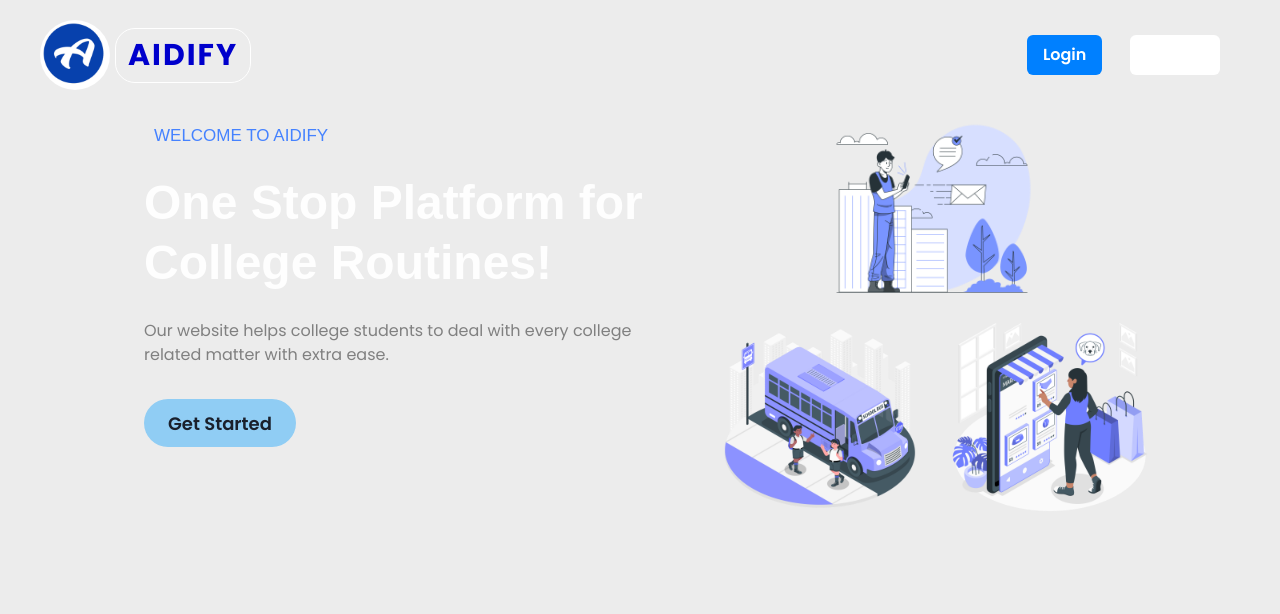
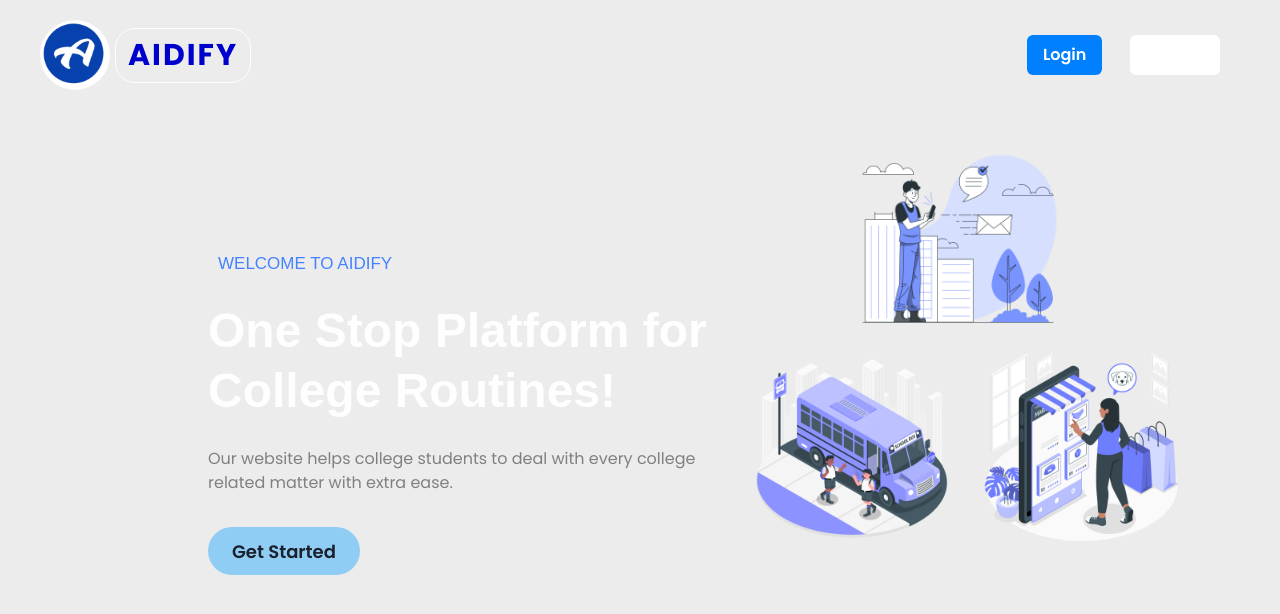
Before and after one commit to karthik-n-p/Aidify, a React (Vite) app in the folder frontend/: page / in a window 1280 px wide. Shown: the top 614 px of the page. Built offline with nearby package versions, Linux system fonts and the light colour scheme; no server answers.

Commit message:
changes in landing page alingment

```diff
--- a/frontend/src/components/landing-page/Landingcards.jsx
+++ b/frontend/src/components/landing-page/Landingcards.jsx
@@ -4,9 +4,9 @@ import {Link} from 'react-router-dom'
 
 function Landingcards() {
   return (
-    <Flex>
+    <Flex align={'center'} justifyContent={'center'}>
     {/* Left Section */}
-    <Box flex="1" p="4" ml="10%">
+    <Box flex="1" p="4" ml="15%" marginTop={'10%'}>
       <Heading
        as="h1"
        size="xl"
--- a/frontend/src/pages/StudentPages/Landing.jsx
+++ b/frontend/src/pages/StudentPages/Landing.jsx
@@ -13,7 +13,7 @@ export default function Landing() {
   console.log("Inside landing.jsx isRegistered: ",isRegistered)
 
   return (
-    <Box bg={'bg'} >
+    <Box bg={'bg'} alignItems={'center'} justifyContent={'center '}      >
 
           {<Landingcards/>}
 
```
